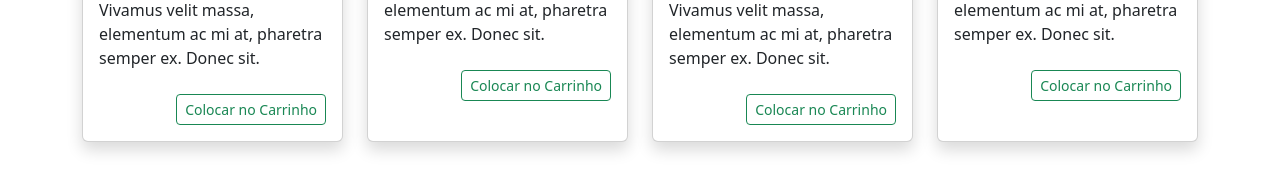
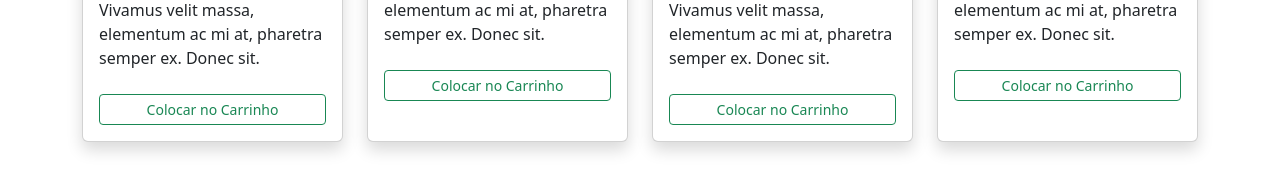
Before and after one commit to renan-eng/loja_virtual, a React (Create React App) app: page / in a window 1280 px wide. Shown: the part 431-606 px from the top of the page. Built offline with nearby package versions, Linux system fonts and the light colour scheme.

Commit message:
Posicao do botao de colocar no carrinho

```diff
--- a/src/components/Cards.jsx
+++ b/src/components/Cards.jsx
@@ -17,7 +17,7 @@ const Cards = (props) => {
                         <div className="">
                             <p className="card-text">{props.desc}</p>
                         </div>
-                        <div className="d-grid justify-content-end mt-4">
+                        <div className="d-grid mt-4">
                             <button className='btn btn-sm btn-outline-success' onClick={() => addItem(props.item)}>Colocar no Carrinho</button>
                         </div>
                     </div>
```
